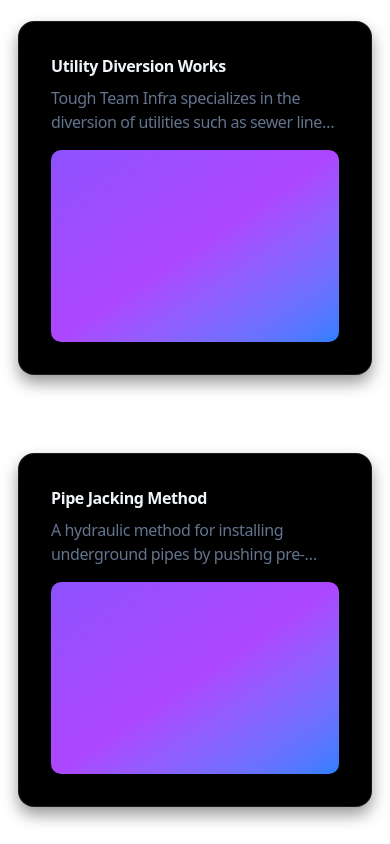
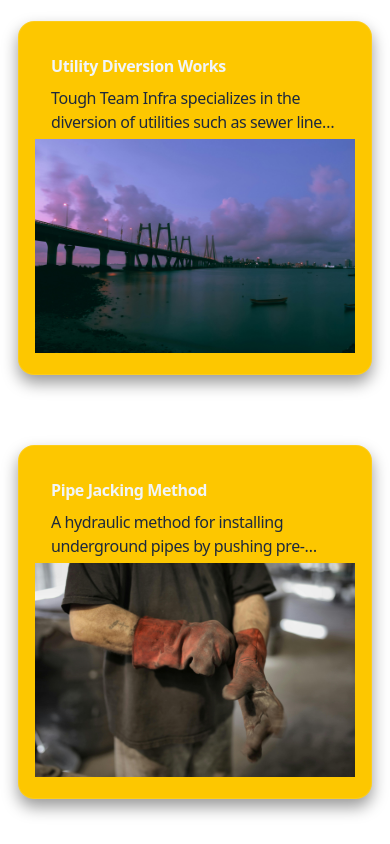
Before and after one commit to theboinextdoor/insotechInfra, a Next.js app: page / in a window 390 px wide. Shown: the part 3980-4824 px from the top of the page. Built offline with nearby package versions, Linux system fonts and the light colour scheme.

Commit message:
Added the key Services

```diff
--- /dev/null
+++ b/src/app/services/cast-in-situ-structures/page.tsx
@@ -0,0 +1,7 @@
+import React from 'react';
+
+const CastInSituStructurePage = () => {
+  return <div>This is Cast in Situ Structure Page</div>;
+};
+
+export default CastInSituStructurePage;
--- /dev/null
+++ b/src/app/services/fabrication/page.tsx
@@ -0,0 +1,7 @@
+import React from 'react';
+
+const fabrication = () => {
+  return <div>This is Fabrication Page</div>;
+};
+
+export default fabrication;
--- /dev/null
+++ b/src/app/services/horizontal-directional-drilling/page.tsx
@@ -0,0 +1,7 @@
+import React from 'react';
+
+const HorizontalDirectionalDrilling = () => {
+  return <div>This is Horizontal Direction Drilling Page</div>;
+};
+
+export default HorizontalDirectionalDrilling;
--- a/src/app/services/page.tsx
+++ b/src/app/services/page.tsx
@@ -1,7 +1,7 @@
 import React from 'react';
 
 const OperationPage = () => {
-  return <div>This is an Operation page</div>;
+  return <div className="pt-34">This is an Operation page</div>;
 };
 
 export default OperationPage;
--- /dev/null
+++ b/src/app/services/pipe-jacking-method/page.tsx
@@ -0,0 +1,7 @@
+import React from 'react';
+
+const PipeJackingMethod = () => {
+  return <div>This is Pipe jacking Page</div>;
+};
+
+export default PipeJackingMethod;
--- /dev/null
+++ b/src/app/services/pre-engineered-building/page.tsx
@@ -0,0 +1,7 @@
+import React from 'react';
+
+const PreEngineeredBuilding = () => {
+  return <div>This is Pre Engineered Building Page</div>;
+};
+
+export default PreEngineeredBuilding;
--- /dev/null
+++ b/src/app/services/road-construction/page.tsx
@@ -0,0 +1,7 @@
+import React from 'react';
+
+const RoadConstructoinPage = () => {
+  return <div>this is Road Constructoin Page</div>;
+};
+
+export default RoadConstructoinPage;
--- /dev/null
+++ b/src/app/services/utility-diversion-work/page.tsx
@@ -0,0 +1,7 @@
+import React from 'react';
+
+const UtilityDiversionWork = () => {
+  return <div>This is Utility Diversion Page</div>;
+};
+
+export default UtilityDiversionWork;
--- a/src/components/home/animated-pin.tsx
+++ b/src/components/home/animated-pin.tsx
@@ -1,47 +1,20 @@
-// 'use client';
-// import React from 'react';
-// import { PinContainer } from '../ui/3d-pin';
-
-// export function AnimatedPinDemo({
-//   title,
-//   href,
-//   heading,
-//   about,
-// }: {
-//   title: string;
-//   href: string;
-//   heading: string;
-//   about: string;
-// }) {
-//   return (
-//     <div className="max-w-full bg-red-100 overflow-hidden">
-//       <PinContainer title={title} href={href}>
-//         <div className="flex flex-col p-5 tracking-tight w-full h-[20rem] bg-black/80 text-white rounded-xl backdrop-blur-lg hover:scale-105 transition-transform">
-//           <h3 className="font-semibold text-lg mb-2">{heading}</h3>
-
-//           <p className="text-sm text-gray-300 line-clamp-3">{about}</p>
-
-//           <div className="flex flex-1 w-full rounded-lg mt-4 bg-gradient-to-br from-violet-500 via-purple-500 to-blue-500" />
-//         </div>
-//       </PinContainer>
-//     </div>
-//   );
-// }
-
 'use client';
 import React from 'react';
 import { PinContainer } from '../ui/3d-pin';
+import Image from 'next/image';
 
 export function AnimatedPinDemo({
   title,
   href,
   heading,
   about,
+  image,
 }: {
   title: string;
   href: string;
   heading: string;
   about: string;
+  image: string;
 }) {
   return (
     <div className="h-[25rem] w-full flex items-center justify-center ">
@@ -51,9 +24,17 @@
             {heading}
           </h3>
           <div className="text-base !m-0 !p-0 font-normal">
-            <span className="text-slate-500 line-clamp-2">{about}</span>
+            <span className="text-slate-800 line-clamp-2 ">{about}</span>
           </div>
-          <div className="flex flex-1 w-full rounded-lg mt-4 bg-gradient-to-br from-violet-500 via-purple-500 to-blue-500" />
+          <div className="rounded-lg overflow-hidden">
+            <Image
+              src={image}
+              alt="service-image"
+              fill
+              priority
+              className="object-contain mt-12 overflow-hidden"
+            />
+          </div>
         </div>
       </PinContainer>
     </div>
--- a/src/components/home/key-services.tsx
+++ b/src/components/home/key-services.tsx
@@ -1,6 +1,9 @@
 import React from 'react';
-import { MotionHr } from '../common/motion-wrapper';
+import { MotionDiv, MotionHr } from '../common/motion-wrapper';
 import { AnimatedPinDemo } from './animated-pin';
+import { Button } from '../ui/button';
+import Link from 'next/link';
+import { ArrowRight } from 'lucide-react';
 
 const KeyService = () => {
   const serviceList = [
@@ -11,6 +14,7 @@
       link: '/services/utility-diversion-work',
       about:
         'Tough Team Infra specializes in the diversion of utilities such as sewer lines, water pipelines, storm water drains (SWD), electrical installations, and pre-fabricated buildings...',
+      image: '/slide1.jpg',
     },
     {
       id: 2,
@@ -19,22 +23,25 @@
       link: '/services/pipe-jacking-method',
       about:
         'A hydraulic method for installing underground pipes by pushing pre-assembled sections through the ground from a drive shaft to a reception shaft...',
+      image: '/slide2.jpg',
     },
     {
       id: 3,
       heading: 'Horizontal Directional Drilling (HDD)',
       title: '/horizontal-directional-drilling',
-      link: '/services/hdd',
+      link: '/services/horizontal-directional-drilling',
       about:
         'A steerable trenchless technique used to install underground pipes, conduits, and cables with minimal surface disruption...',
+      image: '/slide3.jpg',
     },
     {
       id: 4,
       heading: 'PEB (Pre-Engineered Building) Works',
       title: '/pre-engineered-building',
-      link: '/services/peb',
+      link: '/services/pre-engineered-building',
       about:
         'Tough Team Infra undertakes PEB works, including the construction of various structures...',
+      image: '/slide4.jpg',
     },
     {
       id: 5,
@@ -43,6 +50,7 @@
       link: '/services/road-construction',
       about:
         'Tough Team Infra specializes in road construction. Their work includes repairing, widening, and upgrading roads...',
+      image: '/slide5.jpg',
     },
     {
       id: 6,
@@ -51,13 +59,15 @@
       link: '/services/fabrication',
       about:
         'Tough Team Infra has expertise in fabrication. The company employs skilled fabricators, welders, and fitters...',
+      image: '/about.jpg',
     },
     {
       id: 7,
       heading: 'Cast-in-situ Structures',
-      title: 'cast-in-situ-structures',
-      link: '/services/cast-in-situ',
+      title: '/cast-in-situ-structures',
+      link: '/services/cast-in-situ-structures',
       about: 'The company specializes in cast-in-situ structures...',
+      image: '/aboutus.jpg',
     },
   ];
 
@@ -78,17 +88,37 @@
         </div>
 
         {/* Card Grid */}
-        <div className="grid grid-cols-1 sm:grid-cols-2 lg:grid-cols-3 gap-8 justify-items-center">
+        <div className="grid grid-cols-1 sm:grid-cols-2 lg:grid-cols-2 xl:grid-cols-3 gap-6 lg:gap-10 justify-items-center">
           {serviceList.map((items) => (
             <AnimatedPinDemo
               key={items.id}
-              title={items.heading}
+              title={items.title}
               href={items.link}
               heading={items.heading}
               about={items.about}
+              image={items.image}
             />
           ))}
         </div>
+
+        {/* Button */}
+        <MotionDiv
+          initial={{ opacity: 0, x: -100 }}
+          whileInView={{ opacity: 1, x: 0 }}
+          whileHover={{ scale: 1.06 }}
+          transition={{ duration: 0.5 }}
+          className="mx-auto flex justify-center "
+        >
+          <Button
+            variant="link"
+            className="text-gray-700 mt-6 text-base sm:text-lg lg:text-xl rounded-xl px-6 sm:px-10 lg:px-12 py-8 sm:py-7 lg:py-6 lg:mt-16 bg-transparent hover:shadow-2xl hover:shadow-gray-700 hover:no-underline shadow-lg "
+          >
+            <Link href="/about " className="flex gap-2 items-center">
+              <span>View More</span>
+              <ArrowRight className="animate-pulse" />
+            </Link>
+          </Button>
+        </MotionDiv>
       </div>
     </section>
   );
--- a/src/components/ui/3d-pin.tsx
+++ b/src/components/ui/3d-pin.tsx
@@ -46,7 +46,8 @@
           style={{
             transform: transform,
           }}
-          className="absolute left-1/2 p-4 top-1/2  flex justify-start items-start  rounded-2xl  shadow-[0_8px_16px_rgb(0_0_0/0.4)] bg-black border border-white/[0.1] group-hover/pin:border-white/[0.2] transition duration-700 overflow-hidden"
+          className="absolute left-1/2 p-4 top-1/2  flex justify-start items-start  rounded-2xl  shadow-[0_8px_16px_rgb(0_0_0/0.4)] bg-yellow-400 border
+          border-white/[0.1] group-hover/pin:border-white/[0.2] transition duration-700 overflow-hidden"
         >
           <div className={cn(' relative z-50 ', className)}>{children}</div>
         </div>
@@ -67,8 +68,8 @@
     <motion.div className="pointer-events-none  w-96 h-80 flex items-center justify-center opacity-0 group-hover/pin:opacity-100 z-[60] transition duration-500">
       <div className=" w-full h-full -mt-7 flex-none  inset-0">
         <div className="absolute top-0 inset-x-0  flex justify-center">
-          <a
-            href={href}
+          <Link
+            href={href || '/'}
             target={'_blank'}
             className="relative flex space-x-2 items-center z-10 rounded-full bg-zinc-950 py-0.5 px-4 ring-1 ring-white/10 "
           >
@@ -77,7 +78,7 @@
             </span>
 
             <span className="absolute -bottom-0 left-[1.125rem] h-px w-[calc(100%-2.25rem)] bg-gradient-to-r from-emerald-400/0 via-emerald-400/90 to-emerald-400/0 transition-opacity duration-500 group-hover/btn:opacity-40"></span>
-          </a>
+          </Link>
         </div>
 
         <div
```
